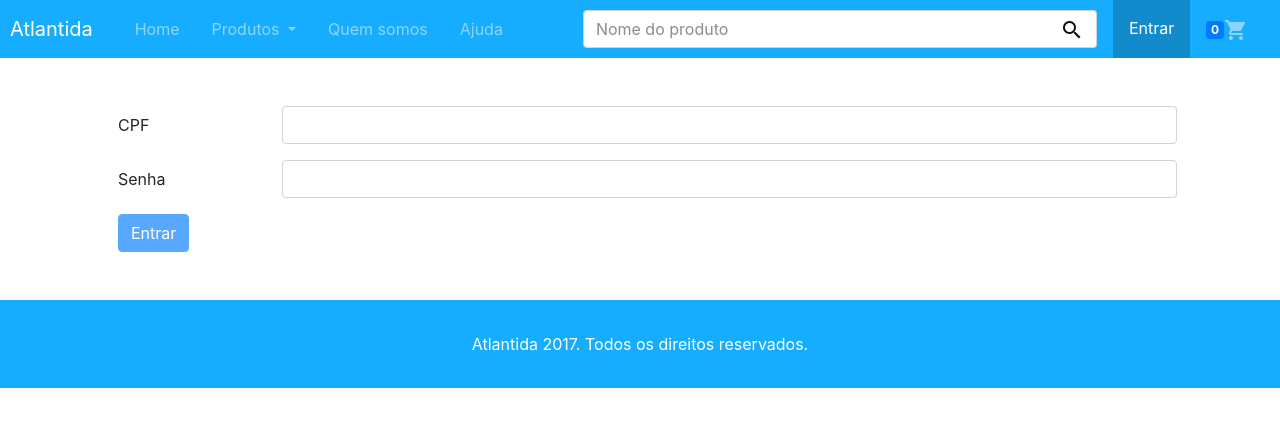
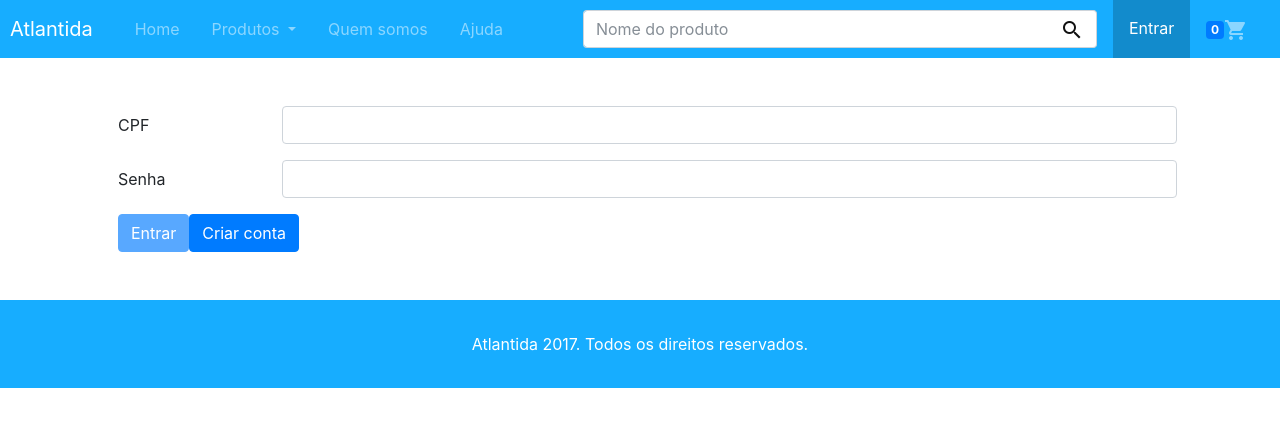
Before and after one commit to rafaeleiki/atlantida-online-store, an Angular app in the folder client/: page /login in a window 1280 px wide. Shown: the top 426 px of the page. Built offline with nearby package versions, Linux system fonts and the light colour scheme.

Commit message:
Added create account btn to login page

```diff
--- a/client/src/app/login/login.component.html
+++ b/client/src/app/login/login.component.html
@@ -21,4 +21,10 @@
     Entrar
   </button>
 
+  <button onclick="window.open('http://mc437.ddns.net:3000/signup.html','_blank')"
+          type="button"
+          class="btn btn-primary">
+    Criar conta
+  </button>
+
 </form>
```
